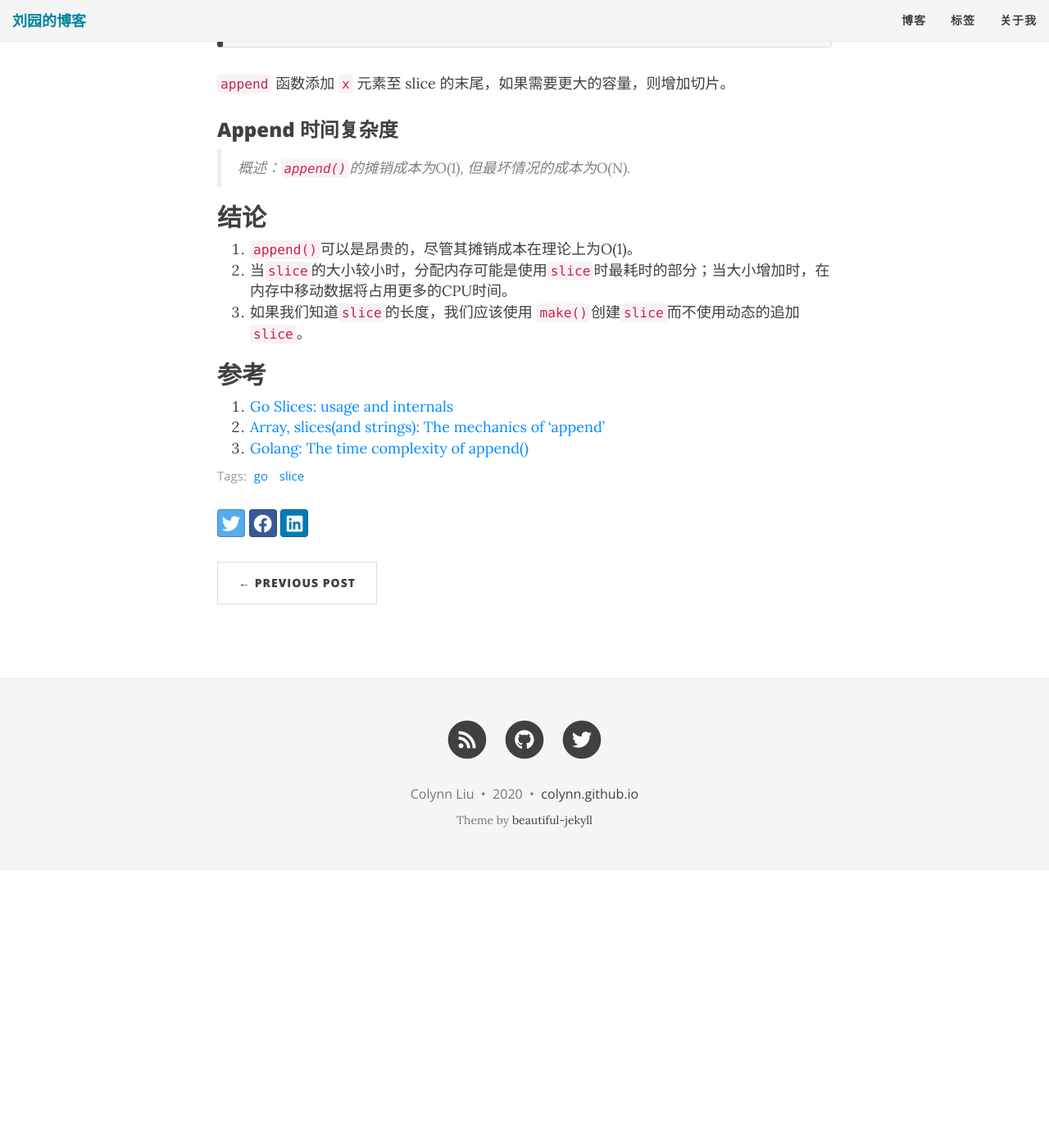
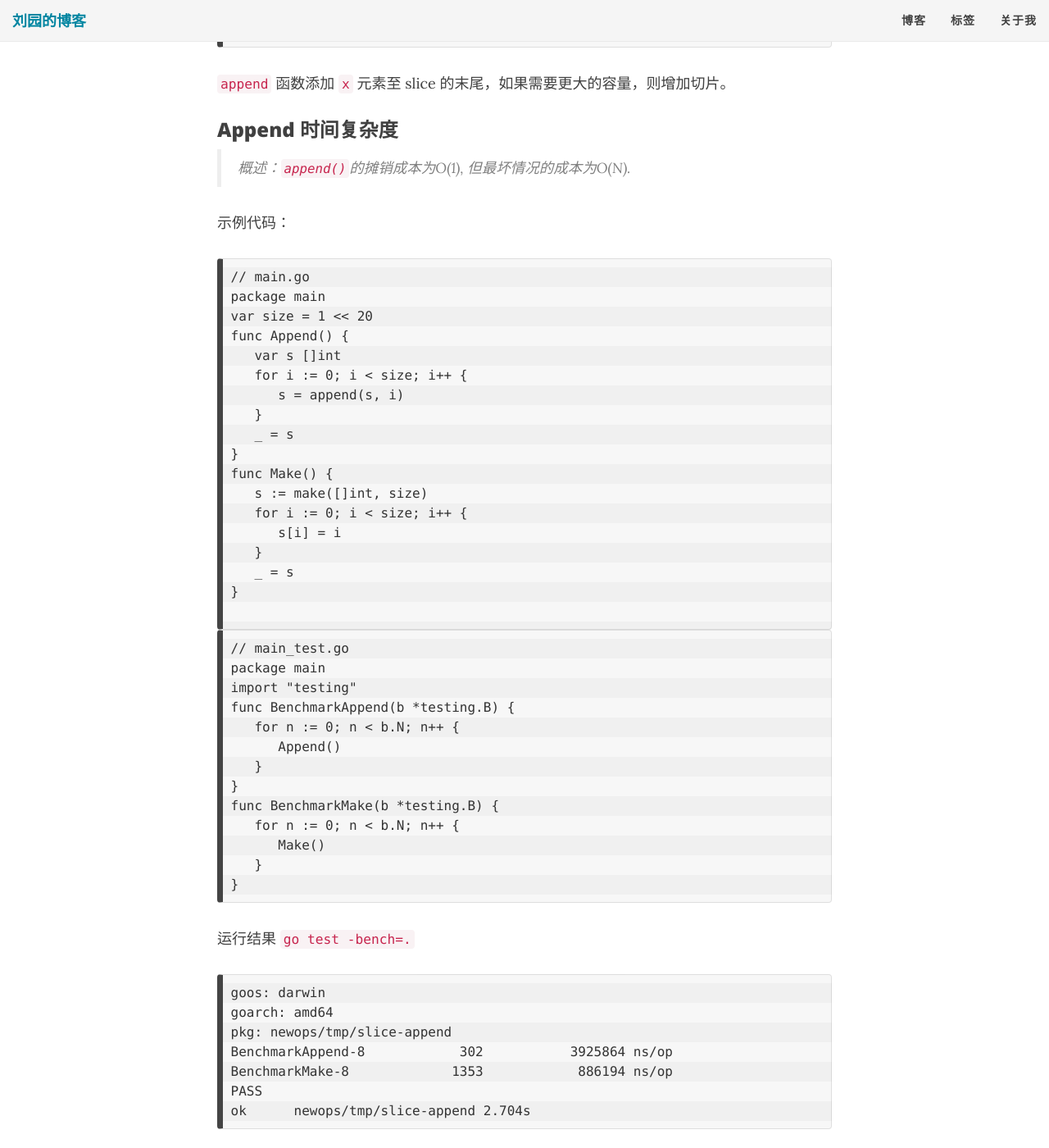
Before and after one commit to colynn/colynn.github.io, a Jekyll site: the page built from _posts/2020-05-06-slice-internal.md, in a window 1280 px wide and 1400 px high, scrolled down 3801 px. Shown: the whole window at 82% size. Built offline with Jekyll 4.4.1, drawn with Linux system fonts in a browser that asks for light colours; nearby versions of some CDN libraries; comment, search, counter and statistics services are not loaded; before the commit the page ends 4862 px from its top, so only the background shows below that; some of the changed text lies outside the part shown.

Commit message:
slice add benchmark

````diff
--- a/_posts/2020-05-06-slice-internal.md
+++ b/_posts/2020-05-06-slice-internal.md
@@ -110,6 +110,59 @@ func append(s []T, x ...T) []T
 
 > 概述：`append()`的摊销成本为O(1), 但最坏情况的成本为O(N).
 
+示例代码：
+
+```
+// main.go
+package main
+var size = 1 << 20
+func Append() {
+   var s []int
+   for i := 0; i < size; i++ {
+      s = append(s, i)
+   }
+   _ = s
+}
+func Make() {
+   s := make([]int, size)
+   for i := 0; i < size; i++ {
+      s[i] = i
+   }
+   _ = s
+}
+
+```
+
+```
+// main_test.go
+package main
+import "testing"
+func BenchmarkAppend(b *testing.B) {
+   for n := 0; n < b.N; n++ {
+      Append()
+   }
+}
+func BenchmarkMake(b *testing.B) {
+   for n := 0; n < b.N; n++ {
+      Make()
+   }
+}
+```
+
+运行结果 `go test -bench=.`
+
+```
+goos: darwin
+goarch: amd64
+pkg: newops/tmp/slice-append
+BenchmarkAppend-8            302           3925864 ns/op
+BenchmarkMake-8             1353            886194 ns/op
+PASS
+ok      newops/tmp/slice-append 2.704s
+```
+
+从结果可以看出，如果我们创建带容量的`slice`, 可以节约将近88%的 CPU使用时间。
+
 
 ## 结论
 1. `append()`可以是昂贵的，尽管其摊销成本在理论上为O(1)。
````
